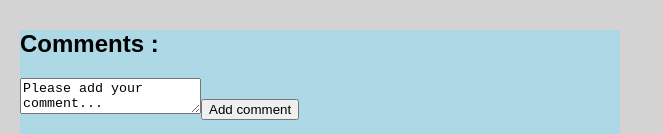
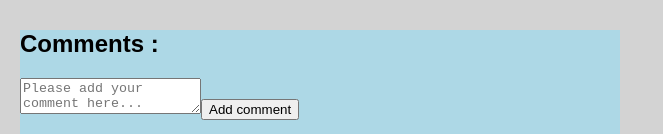
Before and after one commit to MikeGoz/JS_7_7, a React (Create React App) app in the folder redux-demo/: page / in a window 1280 px wide. Shown: the top 134 px of the page, without its empty margins (0-663 px from the left). Built offline with nearby package versions, Linux system fonts and the light colour scheme.

Commit message:
modification - placeholder

```diff
--- a/redux-demo/src/components/CommentAdd.js
+++ b/redux-demo/src/components/CommentAdd.js
@@ -4,7 +4,7 @@ class CommentAdd extends React.Component {
   constructor(props) {
     super(props);
     this.state = {
-      value: 'Please add your comment...'
+      value: ''
     };
     this.handleChange = this.handleChange.bind(this);
     this.handleSubmit = this.handleSubmit.bind(this);
@@ -22,8 +22,8 @@ class CommentAdd extends React.Component {
   render() {
     return (
       <form onSubmit={this.handleSubmit}>
-        <textarea value={this.state.value} onChange={this.handleChange} />
-        <input type="submit" value="Add comment" />
+        <textarea value={this.state.value} onChange={this.handleChange} placeholder={"Please add your comment here..."} />
+        <input type="submit" value="Add comment"/>
       </form>
     );
   }
```
